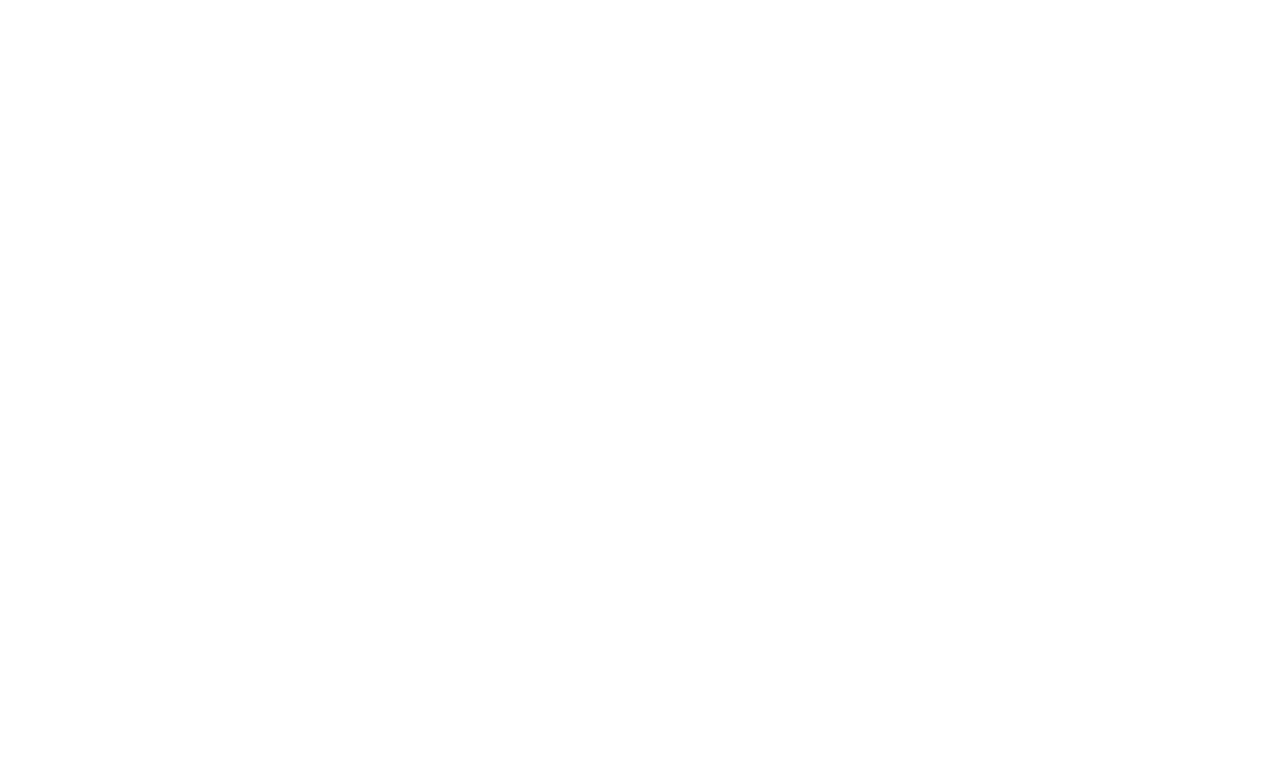
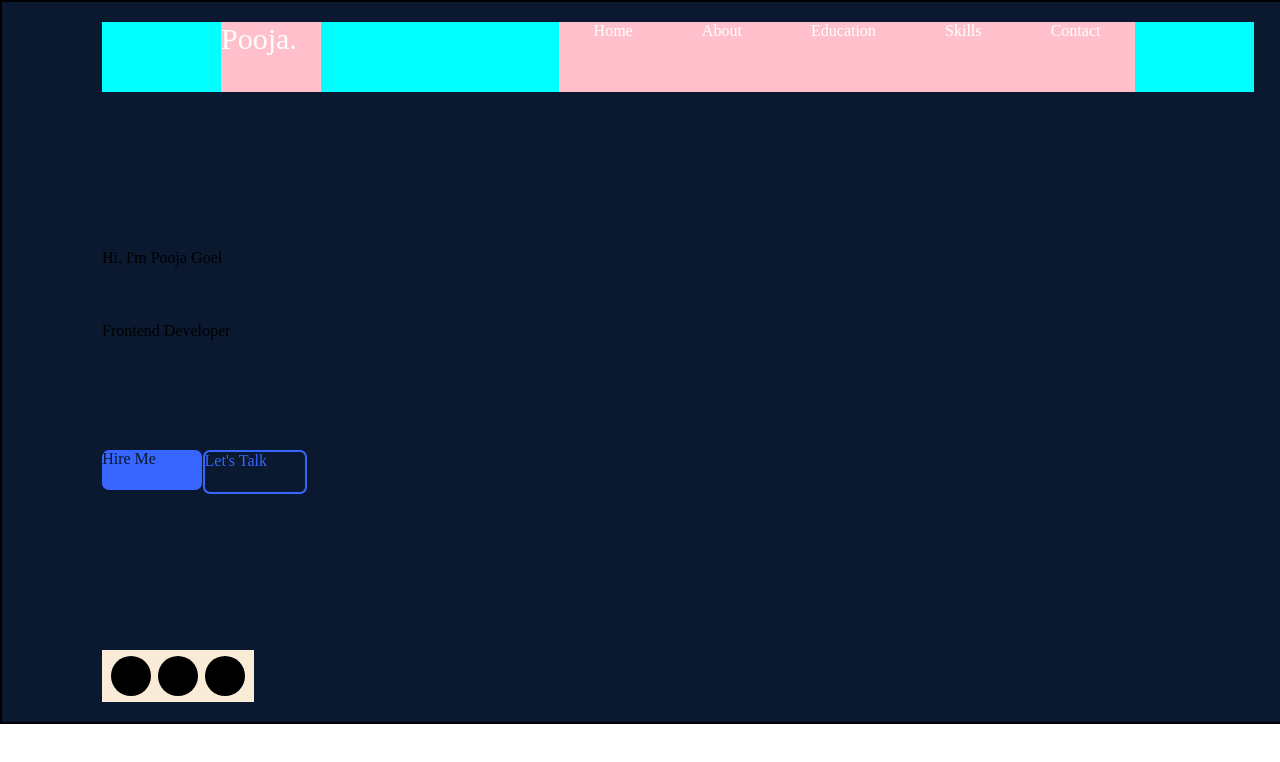
Before and after one commit to Pooja-Goel07/Portfolio, a plain HTML site: page index.html in a window 1280 px wide. Drawn offline with Linux system fonts and the light colour scheme.

Commit message:
Started Home Page

```diff
--- a/index.html
+++ b/index.html
@@ -7,6 +7,32 @@
     <link rel="stylesheet" href="style.css">
 </head>
 <body>
+    <div class="home">
+        <div class="home1">
+            <div class="logo">Pooja.</div>
+            <div class="right-nav">
+                <div>Home</div>
+                <div>About</div>
+                <div>Education</div>
+                <div>Skills</div>
+                <div>Contact</div>
+            </div>
+        </div>
+        <div class="home2">
+            <div>Hi, I'm Pooja Goel</div>
+            <div>Frontend Developer</div>
+            <div></div>
+            <div class="hire-box">
+                <div id="hire">Hire Me</div>
+                <div id="talk">Let's Talk</div>
+            </div>
+        </div>
 
+        <div class="home3">
+            <div class="icon"></div>
+            <div class="icon"></div>
+            <div class="icon"></div>
+        </div>
+    </div>
 </body>
 </html>
--- a/style.css
+++ b/style.css
@@ -2,3 +2,89 @@
     margin: 0;
     padding: 0;
 }
+body {
+    overflow-x: hidden; /* Prevents horizontal scrolling */
+}
+
+.home{
+    height: 680px;
+    width: 100% ;
+    background-color: #0a192f;
+    border: solid black 2px;
+    display: flex;
+    flex-direction: column;
+    justify-content: space-between;
+    padding-top: 20px;
+    padding-bottom: 20px;
+
+}
+
+.home1{
+    width: 90%;
+    height: 70px;
+    background-color: aqua;
+    color: white;
+    display: flex;
+    flex-direction: row;
+    justify-content: space-around;
+    margin-left: 100px;
+}
+.logo{
+    width: 100px;
+    background-color: pink;
+    color: white;
+    font-size: 30px;
+}
+.right-nav{
+    display: flex;
+    flex-direction: row;
+    justify-content: space-around;
+    background-color: pink;
+    width: 50%;
+}
+.home2{
+    display: flex;
+    flex-direction: column;
+    justify-content: space-around;
+    width: 40%;
+    height: 300px;
+    margin-left: 100px;
+}
+
+.hire-box{
+    display: flex;
+    flex-direction: row;
+    justify-content: space-around;
+    width: 40%;
+}
+#talk{
+    border: solid rgb(54, 101, 255) 2px;
+    color: rgb(54, 101, 255);
+    width: 100px;
+    height: 40px;
+    border-radius: 7px;
+}
+#hire{
+
+    width: 100px;
+    height: 40px;
+    border-radius: 7px;
+    color: #0a192f;
+    background-color: rgb(54, 101, 255);
+}
+.home3{
+    display: flex;
+    flex-direction: row;
+    justify-content: space-around;
+    background-color: antiquewhite;
+    width: 140px;
+    padding: 6px;
+    margin-left: 100px;
+}
+.icon{
+    width: 40px;
+    height: 40px;
+    border-radius: 50px;
+    background-color: black;
+
+}
```
